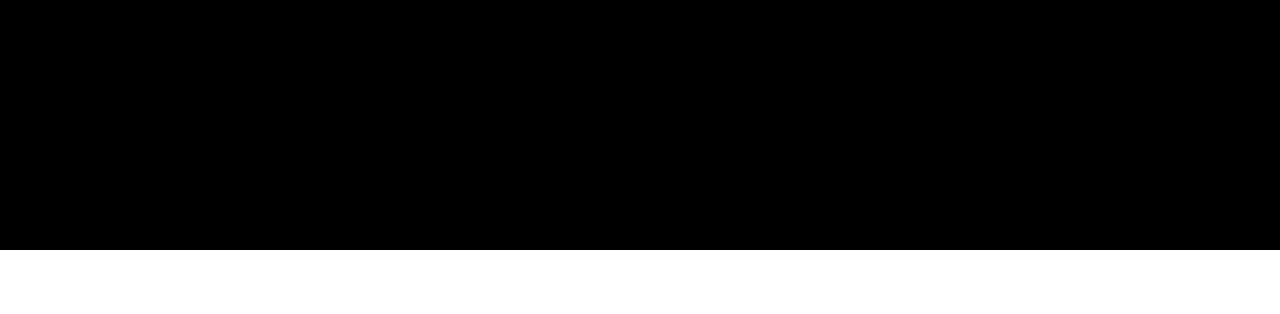
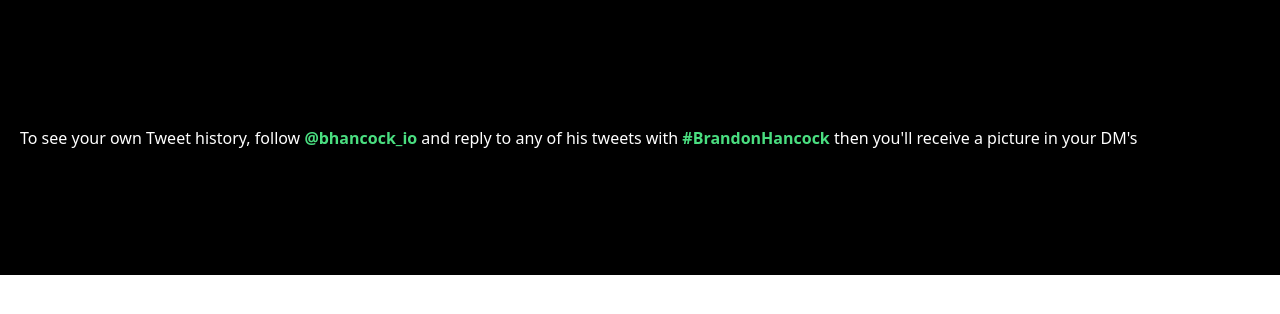
Before and after one commit to bhancockio/TweetCommitDMBot, a Next.js app in the folder TweetCommitGraph/: page / in a window 1280 px wide. Shown: the top 314 px of the page. Built offline with nearby package versions, Linux system fonts and the light colour scheme.

Commit message:
add message

```diff
--- a/TweetCommitGraph/src/components/TweetGraphContainer.tsx
+++ b/TweetCommitGraph/src/components/TweetGraphContainer.tsx
@@ -44,9 +44,13 @@ function TweetGraphContainer() {
             tweetMilestone.tweets = JSON.parse(tweetMilestone.tweets as string);
             setData(tweetMilestone);
           } else {
+            setData(null);
           }
         })
-        .catch((err) => console.error(err));
+        .catch((err) => {
+          console.error(err);
+          setData(null);
+        });
     }
   }, [milestoneId]);
 
@@ -108,7 +112,7 @@ function TweetGraphContainer() {
   };
 
   return (
-    <div className="flex h-[250px] w-[1600px] flex-row bg-black px-[20px]">
+    <div className="flex h-[275px] w-[1600px] flex-row bg-black px-[20px]">
       <div className="flex flex-grow flex-col">
         {/* X-AXIS: MONTHS */}
         <div className=" flex flex-row text-white">
@@ -120,6 +124,19 @@ function TweetGraphContainer() {
         </div>
         {/* COMMIT SQUARE GRAPH */}
         <div className="flex flex-row flex-wrap">{generateTweetTile()}</div>
+        <div className="my-auto flex justify-between text-white">
+          <p>
+            To see your own Tweet history, follow{" "}
+            <span className="font-bold text-green-400">@bhancock_io</span> and
+            reply to any of his tweets with{" "}
+            <span className="font-bold text-green-400">#BrandonHancock</span>{" "}
+            then you&apos;ll receive a picture in your DM&apos;s
+          </p>
+          <p>
+            Generated by{" "}
+            <span className="font-bold text-green-400">@bhancock_io</span>
+          </p>
+        </div>
       </div>
     </div>
   );
```
